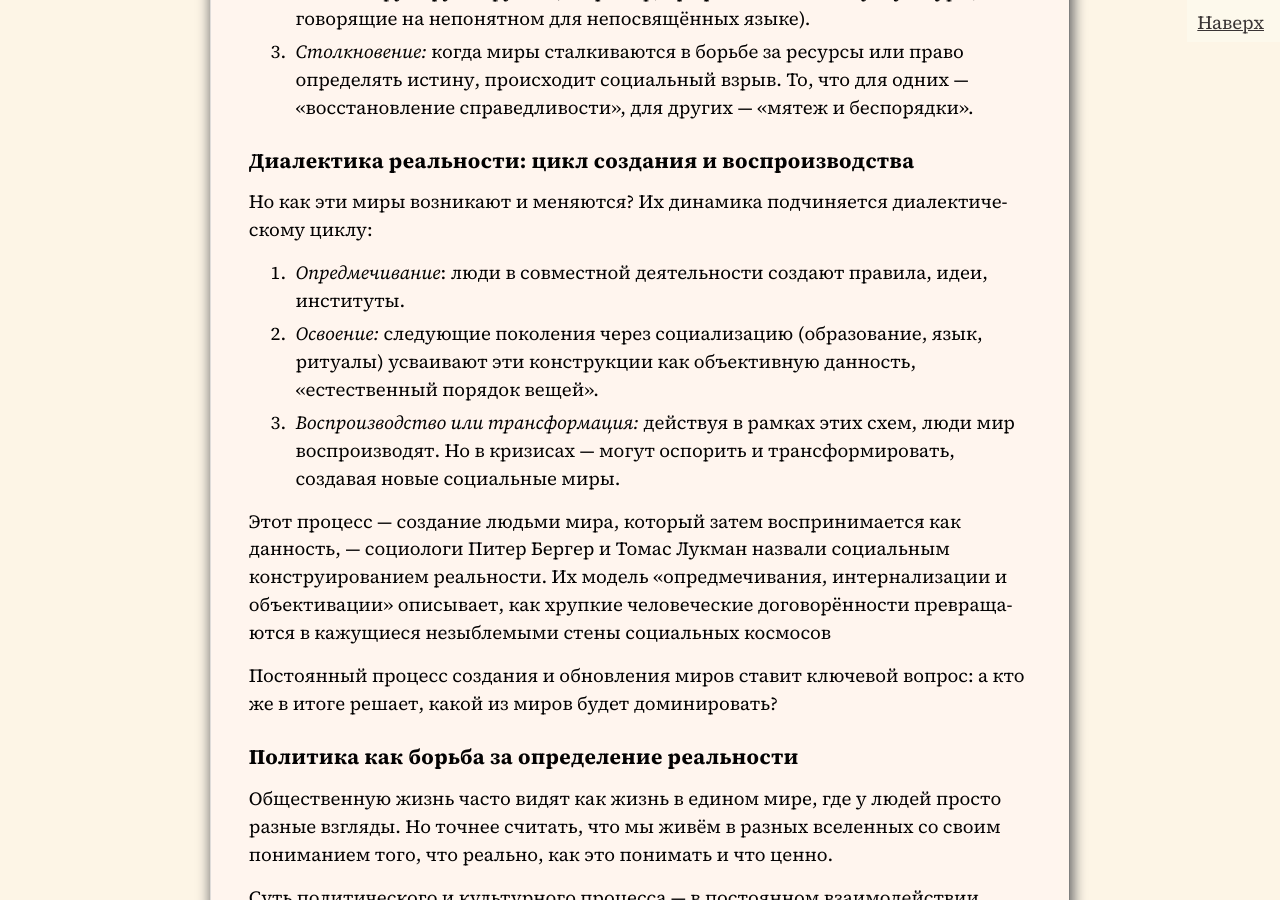
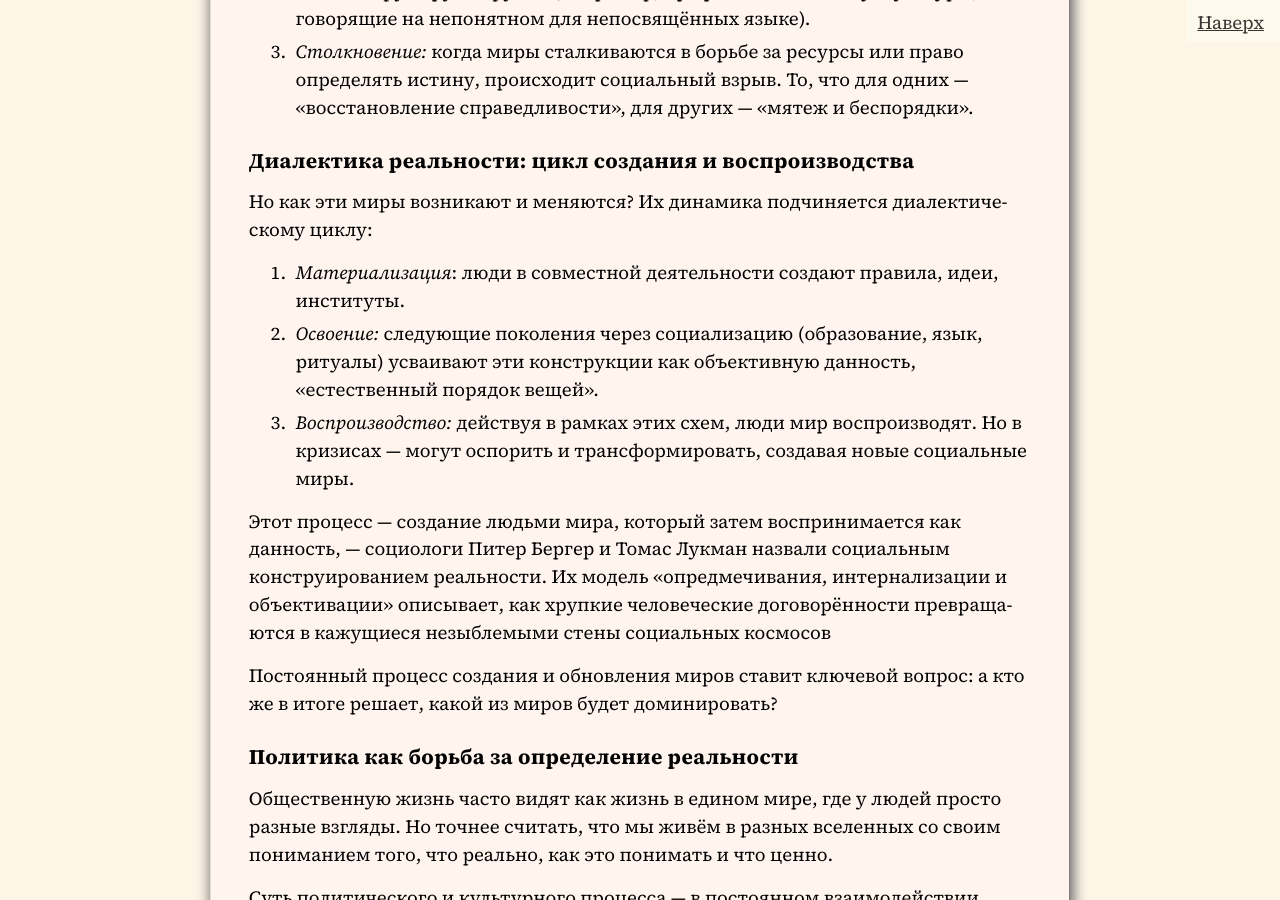
Before and after one commit to SergSi/land-use-art, a Jekyll site: the page built from _posts/2025-12-11-train.md, in a window 1280 px wide and 900 px high, scrolled down 2044 px. Built offline with Jekyll 4.4.1, drawn with Linux system fonts in a browser that asks for light colours; some web fonts are replaced.

Commit message:
Update 2025-12-11-train.md

```diff
--- a/_posts/2025-12-11-train.md
+++ b/_posts/2025-12-11-train.md
@@ -37,9 +37,9 @@ class: mind
 ### Диалектика реальности: цикл создания и воспроизводства
 
 Но как эти миры возникают и меняются? Их динамика подчиняется диалектическому циклу:
-1.  *Опредмечивание*: люди в совместной деятельности создают правила, идеи, институты.
+1.  *Материализация*: люди в совместной деятельности создают правила, идеи, институты.
 2.  *Освоение:* следующие поколения через социализацию (образование, язык, ритуалы) усваивают эти конструкции как объективную данность, «естественный порядок вещей».
-3.  *Воспроизводство или трансформация:* действуя в рамках этих схем, люди мир воспроизводят. Но в кризисах — могут оспорить и трансформировать, создавая новые социальные миры.
+3.  *Воспроизводство:* действуя в рамках этих схем, люди мир воспроизводят. Но в кризисах — могут оспорить и трансформировать, создавая новые социальные миры.
 
 Этот процесс — создание людьми мира, который затем воспринимается как данность, — социологи Питер Бергер и Томас Лукман назвали социальным конструированием реальности. Их модель «опредмечивания, интернализации и объективации» описывает, как хрупкие человеческие договорённости превращаются в кажущиеся незыблемыми стены социальных космосов
 
```
